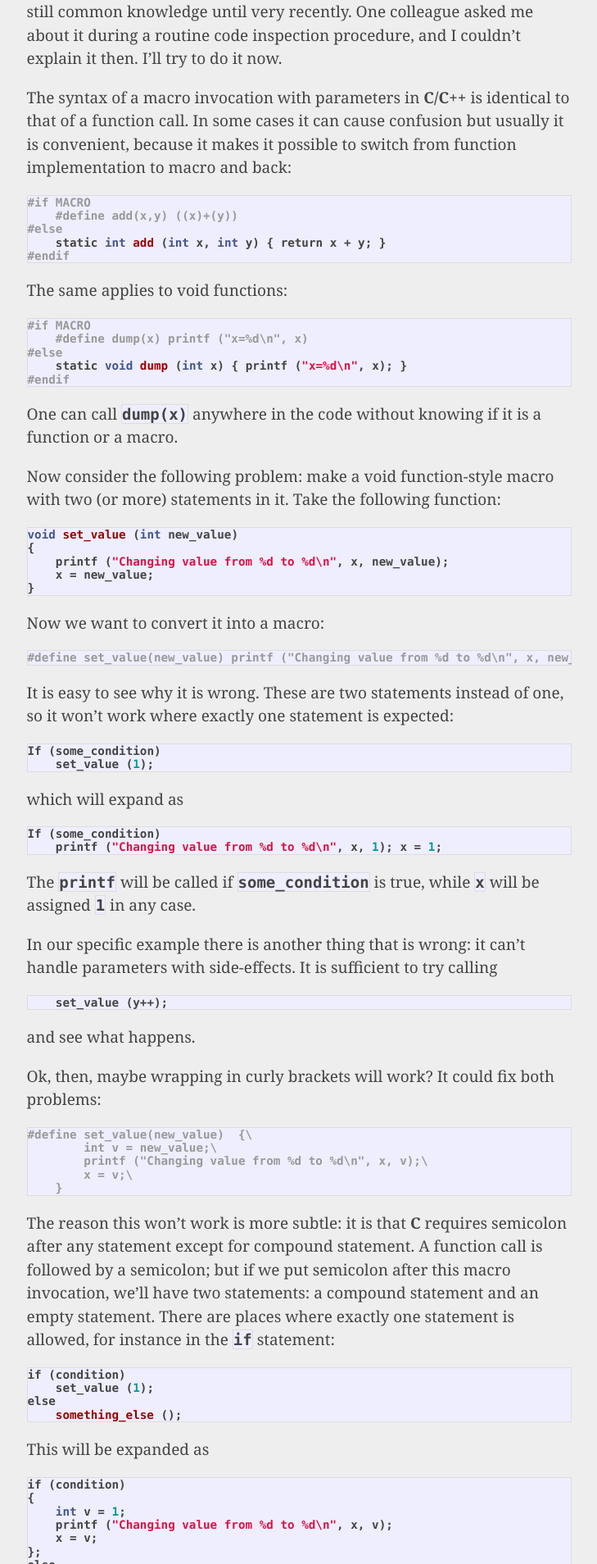
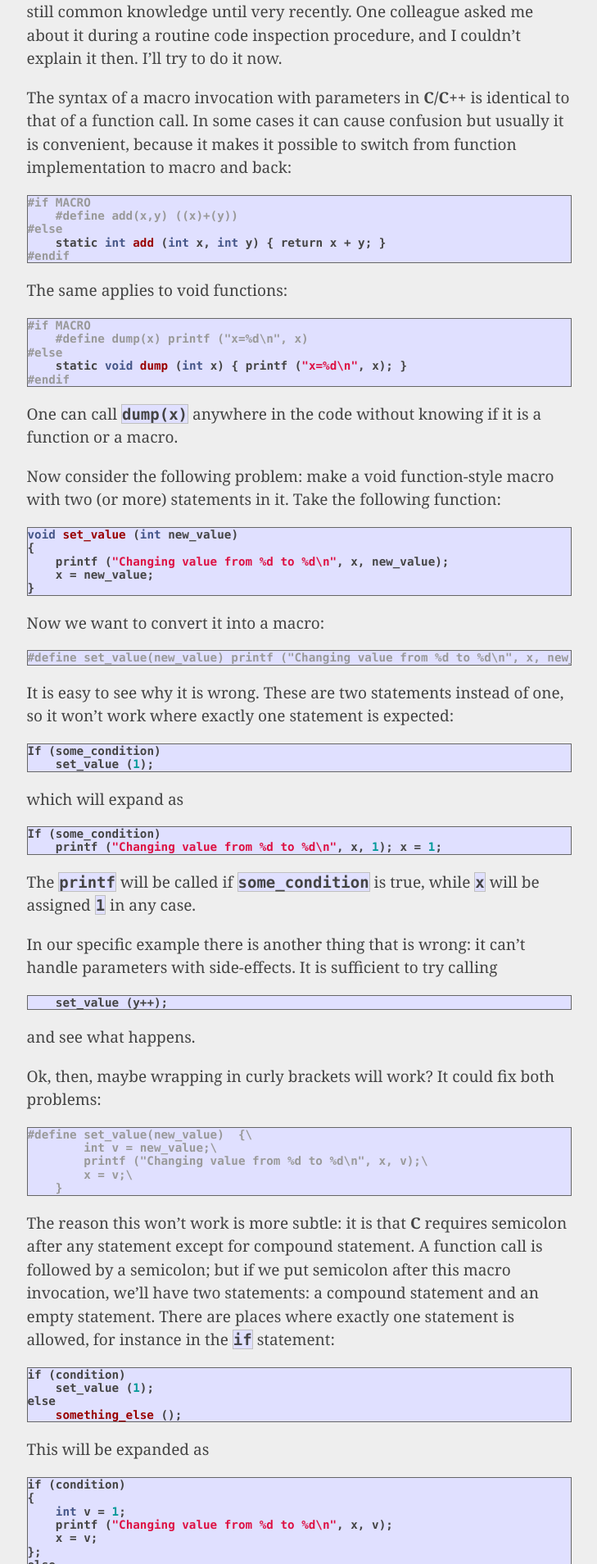
Before and after one commit to pzemtsov/pzemtsov.github.io, a Jekyll site: the page built from _posts/2014-05-05-do-macro.md, in a window 1280 px wide. Shown: the part 342-2250 px from the top of the page at 82% size, without its empty margins (275-1004 px from the left). Built offline with Jekyll 4.4.1, drawn with Linux system fonts in a browser that asks for light colours; Markdown is read by kramdown in place of the engine named in the settings; comment, search, counter and statistics services are not loaded.

Commit message:
More formatting changes

```diff
--- a/css/main.css
+++ b/css/main.css
@@ -134,17 +134,19 @@
 .post pre {
   font-size: 75%;
   line-height: 115%;
-  border: 1px solid #ddd;
-/*  background-color: #eef;*/
+/*  border: 1px solid #ddd; */
   font-weight: bold;
 }
 
 .highlight {
   background-color: #eef;
-/*  margin: 0 -6em 1em 0;*/
   margin: 0 0 1em 0;
   overflow-x: auto;
   overflow-y: hidden;
+}
+
+.highlight pre code {
+  border: 1px solid #666;
 }
 
 .post ul, .post ol {
@@ -152,8 +154,8 @@
 }
 
 .post code {
-  border: 1px solid #ddd;
-  background-color: #eef;
+  border: 1px solid #c0c0c0;
+  background-color: #e0e0ff; /*yellow; *//* #eef; */
   font-weight: bold;
   font-family: Consolas, "Courier New", monospace;
 }
@@ -166,7 +168,6 @@
 }
 
 .post pre code {
-  border: none;
   display: block;
 }
 
```
